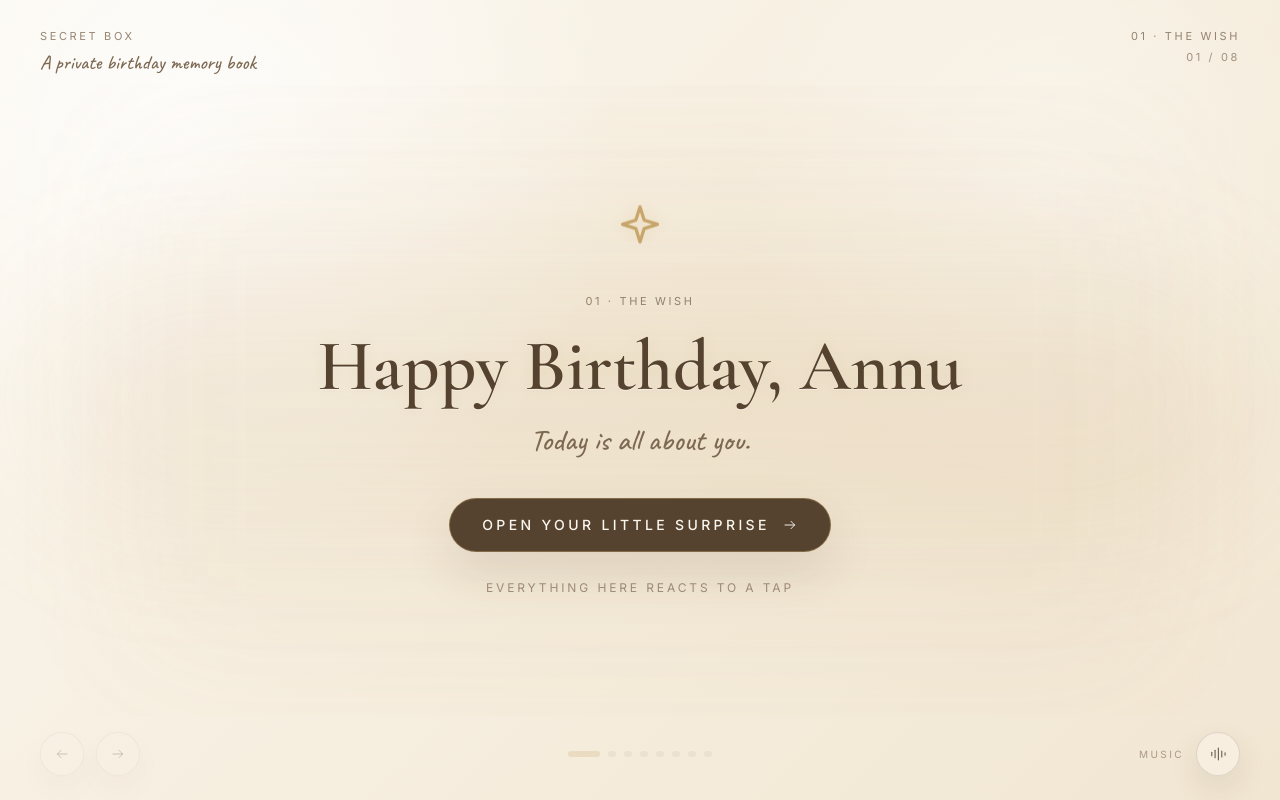
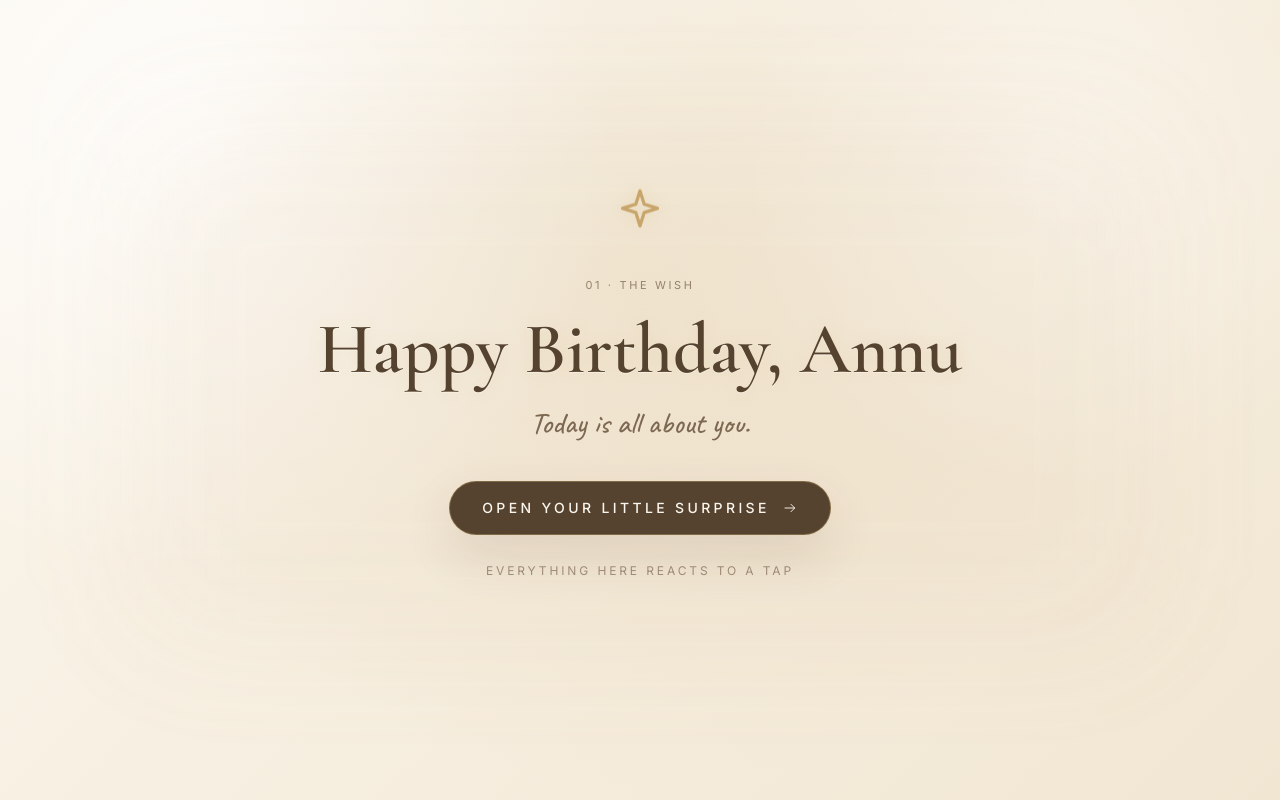
Before and after one commit to ayush143-maker/Annu-Birthday, a React (Vite) app: page / in a window 1280 px wide. Built offline with nearby package versions, Linux system fonts and the light colour scheme.

Commit message:
Refactor ExperienceShell component for touch events

```diff
--- a/src/components/ExperienceShell.jsx
+++ b/src/components/ExperienceShell.jsx
@@ -1,168 +1,134 @@
-import { useEffect, useRef } from "react";
+import { useRef } from "react";
 import { siteContent } from "../data/content";
-import { gsap } from "../utils/gsap";
 import {
   IconArrowLeft,
   IconArrowRight,
-  IconSoundOff,
-  IconSoundOn,
+  IconConfetti,
+  IconReplay,
 } from "./icons.jsx";
-import { ControlButton, PageLabel } from "./ui.jsx";
 
 export default function ExperienceShell({
   flow,
-  audio,
   hasEntered,
   onNext,
+  onBack,
   onPrev,
+  onReplay,
+  onConfetti,
   children,
 }) {
-  const pageShellRef = useRef(null);
-  const veilRef = useRef(null);
+  const touchStart = useRef(null);
 
-  useEffect(() => {
-    const pageElement = pageShellRef.current;
-    const veilElement = veilRef.current;
+  const handleBack = onBack || onPrev;
+  const isFinale = flow.page.id === "finale";
 
-    if (!pageElement || !veilElement) {
+  const onTouchStart = (event) => {
+    touchStart.current = {
+      x: event.touches[0].clientX,
+      y: event.touches[0].clientY,
+    };
+  };
+
+  const onTouchEnd = (event) => {
+    if (!touchStart.current) {
       return;
     }
 
-    const reducedMotion = window.matchMedia(
-      "(prefers-reduced-motion: reduce)"
-    ).matches;
+    const dx = event.changedTouches[0].clientX - touchStart.current.x;
+    const dy = event.changedTouches[0].clientY - touchStart.current.y;
 
-    const pageDuration = reducedMotion ? 0.01 : 0.7;
-    const veilDuration = reducedMotion ? 0.01 : 0.55;
+    touchStart.current = null;
 
-    const timeline = gsap.timeline();
+    if (Math.abs(dx) < 48 || Math.abs(dx) < Math.abs(dy) * 1.2) {
+      return;
+    }
 
-    timeline.fromTo(
-      veilElement,
-      {
-        autoAlpha: 0.55,
-      },
-      {
-        autoAlpha: 0,
-        duration: veilDuration,
-        ease: "power2.out",
-      },
-      0
-    );
+    if (event.target.closest && event.target.closest("[data-no-page-swipe]")) {
+      return;
+    }
 
-    timeline.fromTo(
-      pageElement,
-      {
-        autoAlpha: 0,
-        y: 18,
-      },
-      {
-        autoAlpha: 1,
-        y: 0,
-        duration: pageDuration,
-        ease: "power2.out",
-        clearProps: "transform",
-      },
-      0
-    );
+    if (!hasEntered) {
+      return;
+    }
 
-    return () => {
-      timeline.kill();
-    };
-  }, [flow.page.id]);
+    if (dx < 0) {
+      if (!isFinale) {
+        onNext();
+      }
+    } else if (handleBack) {
+      handleBack();
+    }
+  };
 
   return (
-    <div className="shell-screen">
+    <div className="shell-screen" onTouchStart={onTouchStart} onTouchEnd={onTouchEnd}>
       <div
-        ref={veilRef}
-        data-transition-veil
-        className="pointer-events-none absolute inset-0 z-40 bg-ivory/95 opacity-0"
+        aria-hidden="true"
+        className="pointer-events-none absolute inset-0 bg-[radial-gradient(circle_at_50%_36%,rgba(200,166,107,0.10),transparent_62%)]"
       />
 
-      <header className="relative z-20 flex items-start justify-between px-5 pb-2 pt-5 md:px-10 md:pt-7">
-        <div>
-          <PageLabel>{siteContent.brand.name}</PageLabel>
-          <p className="mt-1 hidden font-hand text-lg text-mutedBrown sm:block md:text-xl">
-            {siteContent.brand.tagline}
-          </p>
-        </div>
+      <div className="safe-top absolute inset-x-0 top-0 z-30 flex items-center justify-between px-4 md:px-6">
+        {hasEntered && flow.hasPrev ? (
+          <button
+            type="button"
+            aria-label="Go back"
+            onClick={handleBack}
+            className="grid h-10 w-10 place-items-center rounded-full border border-cocoa/15 bg-cream/80 text-cocoa/80 shadow-soft transition hover:border-gold/50 active:scale-95"
+          >
+            <IconArrowLeft className="h-4 w-4" />
+          </button>
+        ) : (
+          <span className="h-10 w-10" />
+        )}
 
-        <div className="text-right">
-          <PageLabel>{flow.page.label}</PageLabel>
-          <p className="mt-1 text-[11px] tracking-widest2 text-mutedBrown/70">
-            {String(flow.pageIndex + 1).padStart(2, "0")} /{" "}
-            {String(flow.pageCount).padStart(2, "0")}
-          </p>
-        </div>
-      </header>
+        {hasEntered ? (
+          <button
+            type="button"
+            aria-label="Throw confetti"
+            onClick={onConfetti}
+            className="grid h-10 w-10 place-items-center rounded-full border border-cocoa/15 bg-cream/80 text-cocoa/80 shadow-soft transition hover:border-gold/50 active:scale-95"
+          >
+            <IconConfetti className="h-4 w-4" />
+          </button>
+        ) : (
+          <span className="h-10 w-10" />
+        )}
+      </div>
 
       <main className="relative z-10 min-h-0 flex-1 overflow-hidden">
         <section
-          ref={pageShellRef}
           key={flow.page.id}
           data-page-shell
-          className="relative flex h-full min-h-0 items-center justify-center px-5 py-4 md:px-10"
+          className="page-enter relative flex h-full min-h-0 items-center justify-center px-4 pb-24 pt-16 md:px-10"
         >
-          <div
-            aria-hidden="true"
-            className="pointer-events-none absolute inset-x-8 top-1/2 h-64 -translate-y-1/2 rounded-full bg-gold/10 blur-3xl"
-          />
-
           {children}
         </section>
       </main>
 
-      <footer className="relative z-20 flex items-center justify-between gap-3 px-5 pb-6 pt-4 md:px-10">
-        <div className="flex items-center gap-3">
-          <ControlButton
-            label="Previous page"
-            onClick={onPrev}
-            disabled={!hasEntered || !flow.hasPrev}
-          >
-            <IconArrowLeft />
-          </ControlButton>
-
-          <ControlButton
-            label="Next page"
-            onClick={onNext}
-            disabled={!hasEntered || !flow.hasNext}
-          >
-            <IconArrowRight />
-          </ControlButton>
-        </div>
-
-        <div className="flex items-center gap-2">
-          {flow.pages.map((item, index) => (
+      <div className="safe-bottom absolute inset-x-0 bottom-0 z-30 flex justify-center pb-1">
+        {hasEntered ? (
+          isFinale ? (
+            <button type="button" onClick={onReplay} className="capsule-next">
+              <IconReplay className="h-4 w-4" />
+              {siteContent.finale.replayCta}
+            </button>
+          ) : (
             <button
-              key={item.id}
               type="button"
-              aria-label={`Go to ${item.label}`}
-              aria-current={index === flow.pageIndex ? "step" : undefined}
-              disabled={!hasEntered}
-              onClick={() => flow.goTo(index)}
-              className={`h-1.5 rounded-full transition-all duration-300 ${
-                index === flow.pageIndex
-                  ? "w-8 bg-gold/80"
-                  : "w-2 bg-cocoa/20 hover:bg-cocoa/40"
-              } ${!hasEntered ? "opacity-30" : ""}`}
-            />
-          ))}
-        </div>
-
-        <div className="flex items-center gap-3">
-          <p className="hidden text-[10px] uppercase tracking-widest2 text-mutedBrown/60 lg:block">
-            {audio.currentTrack ? audio.currentTrack.label : "Music"}
-          </p>
-
-          <ControlButton
-            label={audio.isMuted ? "Unmute music" : "Mute music"}
-            onClick={audio.toggleMute}
-            active={audio.isPlaying && !audio.isMuted}
-          >
-            {audio.isMuted ? <IconSoundOff /> : <IconSoundOn />}
-          </ControlButton>
-        </div>
-      </footer>
+              onClick={onNext}
+              disabled={!flow.hasNext}
+              className="capsule-next disabled:opacity-40"
+            >
+              <span>{siteContent.ui.nextLabel}</span>
+              <span className="text-[10px] tracking-[0.18em] text-ivory/60">
+                {String(flow.pageIndex + 1).padStart(2, "0")} /{" "}
+                {String(flow.pageCount).padStart(2, "0")}
+              </span>
+              <IconArrowRight className="h-4 w-4" />
+            </button>
+          )
+        ) : null}
+      </div>
     </div>
   );
 }
```
